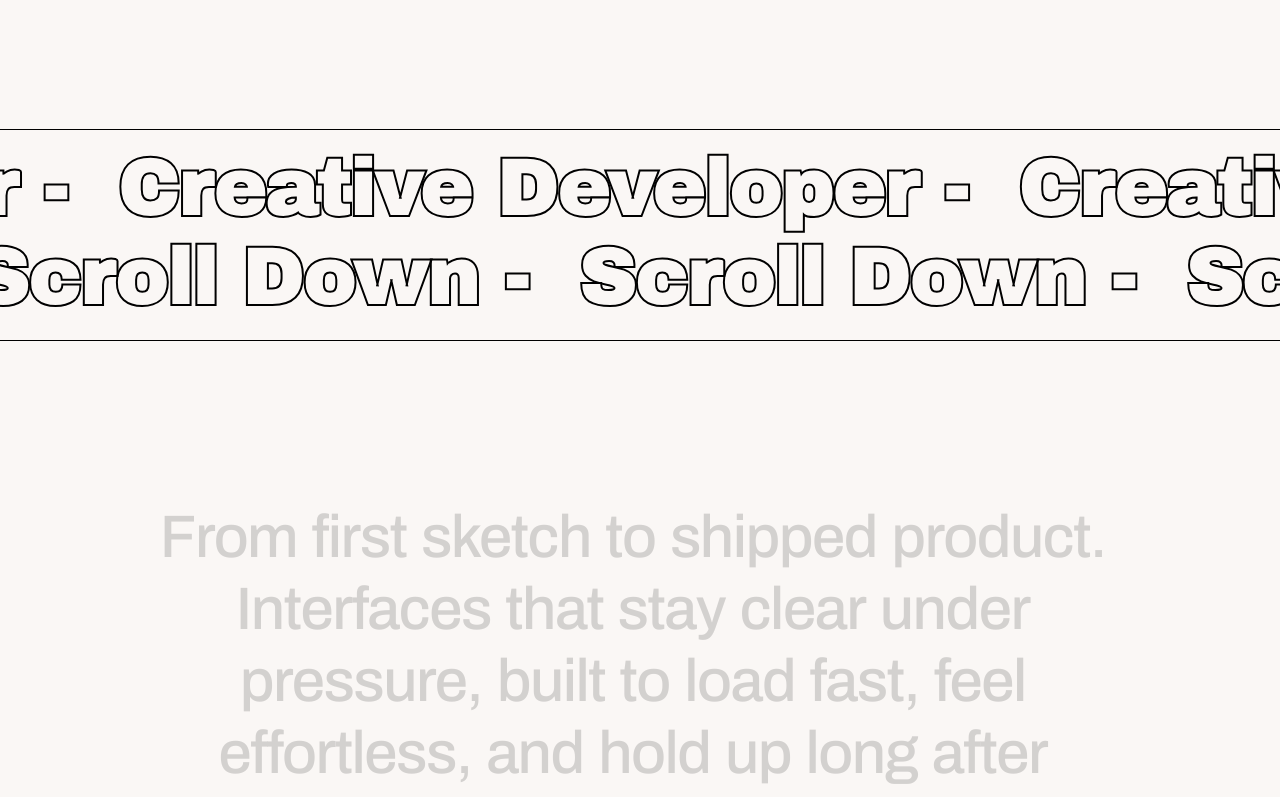
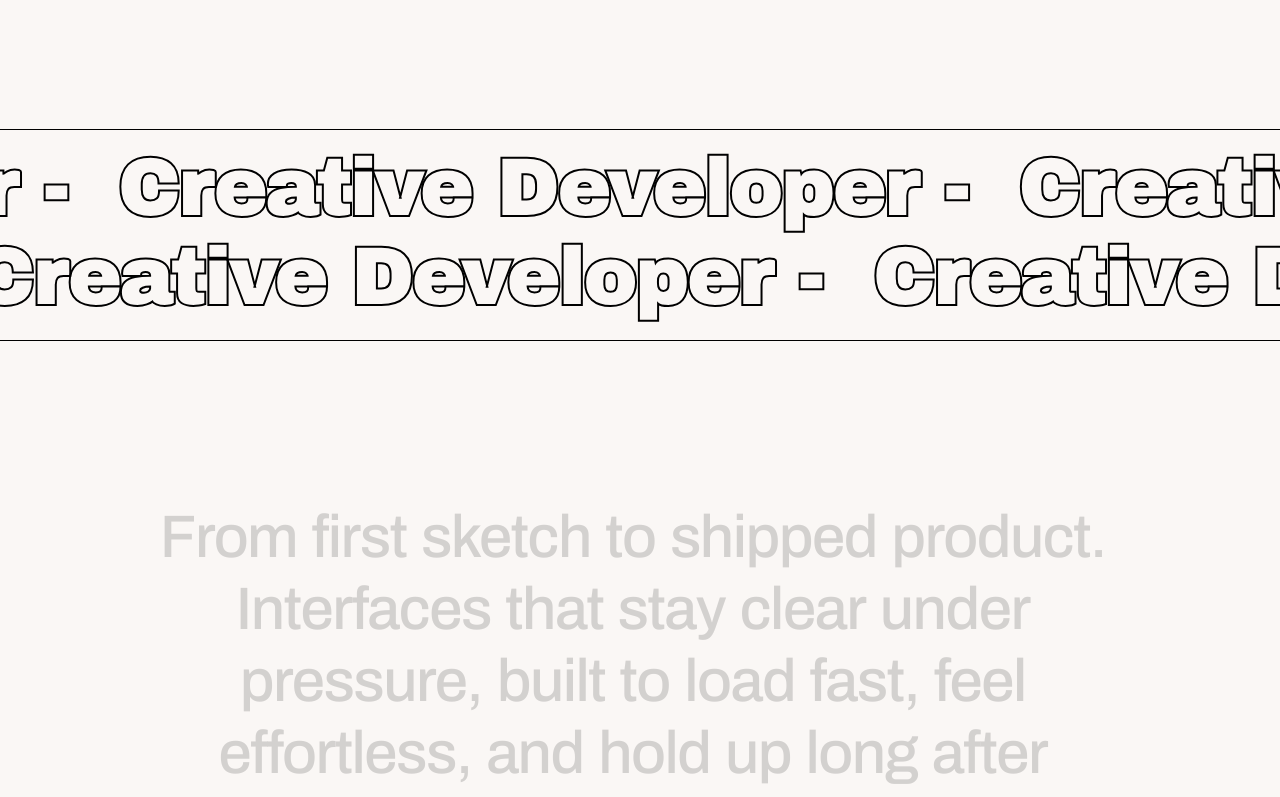
Before and after one commit to AhmadTazusyarofi/Portfolio, a React (Vite) app in the folder portfolio_frontend/: page / in a window 1280 px wide. Shown: the part 1575-2372 px from the top of the page. Built offline with nearby package versions, Linux system fonts and the light colour scheme; no server answers.

Commit message:
Fix ScrollVelocity text and add Services section to Home page

```diff
--- a/portfolio_frontend/src/pages/Home.tsx
+++ b/portfolio_frontend/src/pages/Home.tsx
@@ -3,6 +3,7 @@ import Contact from "@/sections/Contact";
 import Footer from "@/sections/Footer";
 import Hero from "@/sections/Hero";
 import Projects from "@/sections/Projects";
+import Services from "@/sections/Services";
 import Statement from "@/sections/Statement";
 import ScrollVelocity from "@/components/ScrollVelocity";
 
@@ -15,7 +16,7 @@ export default function Home() {
 
       <div className="pointer-events-none relative border-y border-secondary py-4 text-secondary">
         <ScrollVelocity
-          texts={["Creative Developer - ", "Scroll Down - "]}
+          texts={["Creative Developer - ", "Creative Developer - "]}
           velocity={60}
           damping={60}
           stiffness={350}
@@ -25,6 +26,8 @@ export default function Home() {
 
       <Statement />
 
+      <Services />
+
       <Projects />
 
       <Contact />
```
